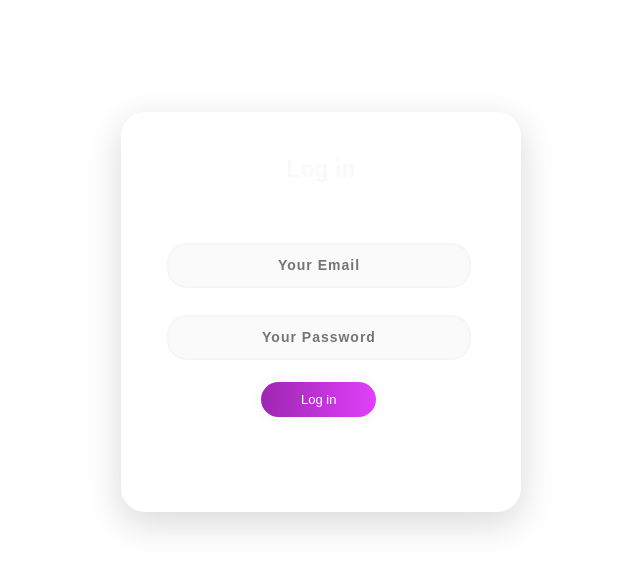
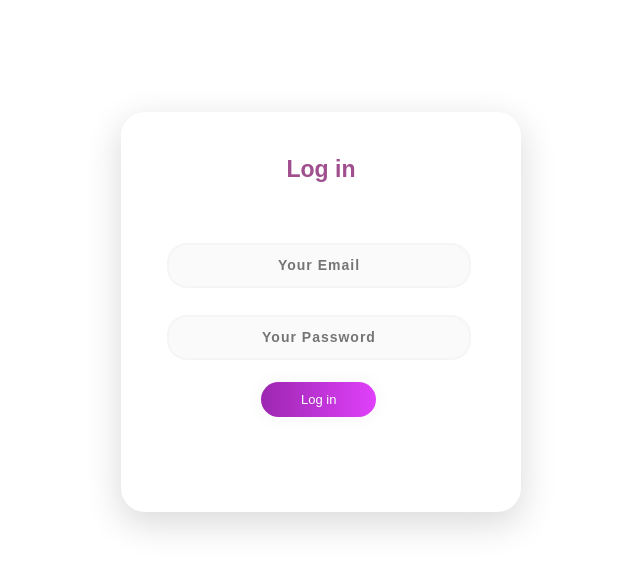
Before and after one commit to parmarbhanu/MII-backend, a React (Create React App) app in the folder client/: page /login in a window 1280 px wide. Shown: the top 570 px of the page, without its empty margins (319-959 px from the left). Built offline with nearby package versions, Linux system fonts and the light colour scheme; no server answers.

Commit message:
doing something

```diff
--- a/client/src/Pages/Blog/Blog.css
+++ b/client/src/Pages/Blog/Blog.css
@@ -88,7 +88,7 @@
 
 .delete-btn:active{
     /* font-size: large; */
-    color: #ebe0ec;
+    color: #09000a;
 }
 h1{
     font-family: 'Franklin Gothic Medium', 'Arial Narrow', Arial, sans-serif;
--- a/client/src/Pages/Blog/Blog.jsx
+++ b/client/src/Pages/Blog/Blog.jsx
@@ -30,13 +30,12 @@ const apicall=async ()=>{
         </div>
 
         {openform?<AddBlog />:<></>}
-        <h1>add a Blog</h1>
         <div className="blogs">
 
         </div>
       </div>
       <div className="blogs">
-        {/* <p>Blogs</p> */}
+        <p>Blogs</p>
          {blogs.map((item) => {
          return <Singleblog id={item._id} title={item.title} description={item.description} images={item.images} authername={item.authername} date={item.date}/>
         })}
--- a/client/src/Pages/Login/Login.css
+++ b/client/src/Pages/Login/Login.css
@@ -14,7 +14,7 @@ body {
 
 .sign {
     padding-top: 40px;
-    color: #faf8fb;
+    color: #9f4f8d;
     font-family: 'Ubuntu', sans-serif;
     font-weight: bold;
     font-size: 23px;
```
